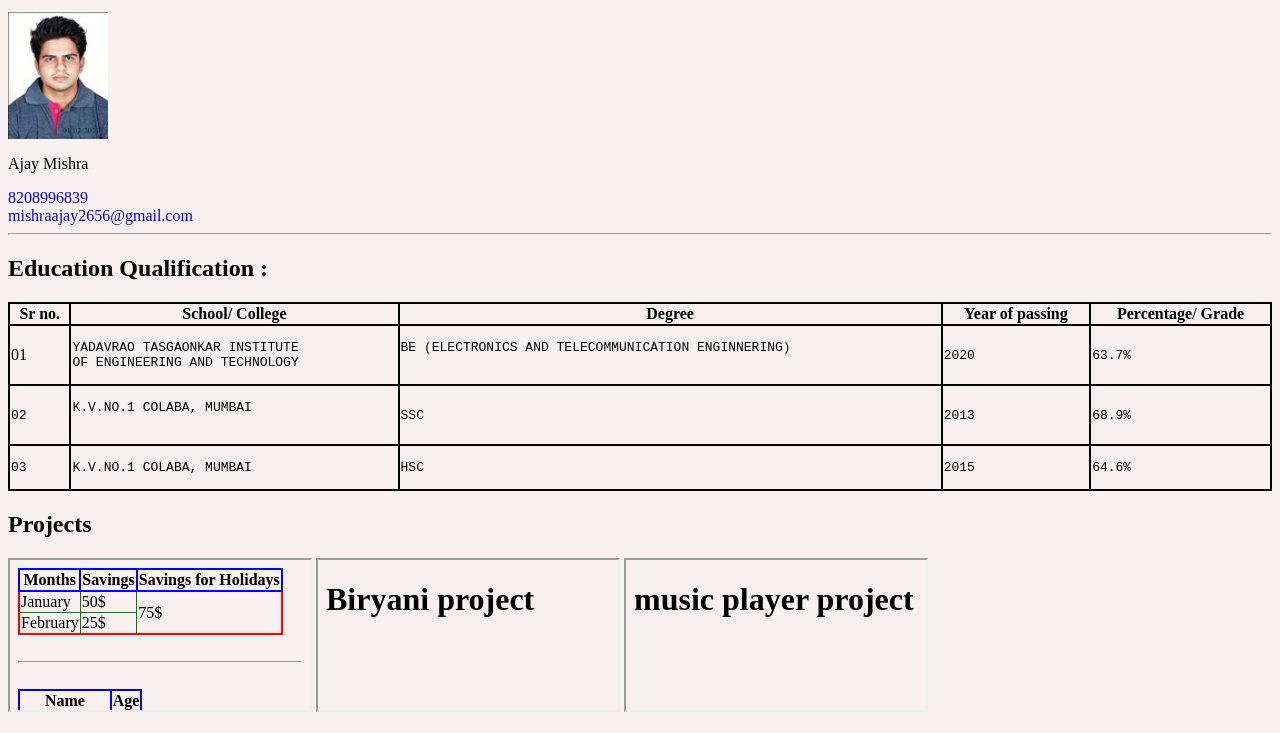
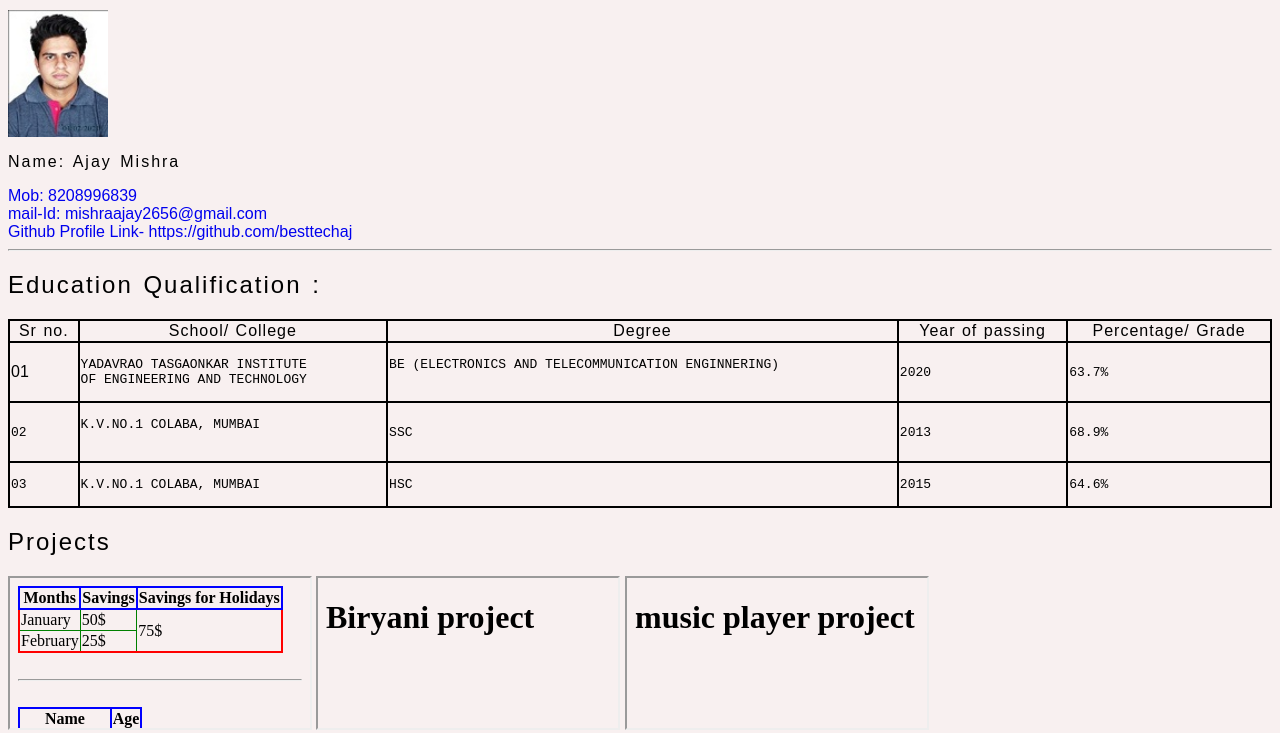
Before and after one commit to besttechaj/Qspider-Html-Tutorials, a plain HTML site: page Notes/lec_07_TextCssProperty_and_anchorTagCssProperty/project/resume.html in a window 1280 px wide. Shown: the part 89-822 px from the top of the page. Drawn offline with Linux system fonts and the light colour scheme.

```diff
--- a/Notes/lec_07_TextCssProperty_and_anchorTagCssProperty/project/resume.css
+++ b/Notes/lec_07_TextCssProperty_and_anchorTagCssProperty/project/resume.css
@@ -29,6 +29,11 @@
 th {
   border: 2px solid black;
 }
+th {
+  letter-spacing: 1px;
+  word-spacing: 1px;
+  font-weight: 300;
+}
 
 img {
   width: 100px;
@@ -41,4 +46,13 @@
 
 body {
   background-color: rgb(248, 240, 240);
+  font-family: sans-serif;
 }
+
+h2,
+li,
+p {
+  letter-spacing: 2px;
+  word-spacing: 2px;
+  font-weight: 300;
+}
--- a/Notes/lec_07_TextCssProperty_and_anchorTagCssProperty/project/resume.html
+++ b/Notes/lec_07_TextCssProperty_and_anchorTagCssProperty/project/resume.html
@@ -9,9 +9,14 @@
   <body>
     <h1 id="rr">Resume</h1>
     <img src="./Ajay.jpeg" alt="pic" title="ajay" />
-    <p>Ajay Mishra</p>
-    <a href="tel:8208996839">8208996839</a>
-    <a href="mailto:mishraajay2656@gmail.com">mishraajay2656@gmail.com</a>
+    <p>Name: Ajay Mishra</p>
+    <a href="tel:8208996839">Mob: 8208996839</a>
+    <a href="mailto:mishraajay2656@gmail.com"
+      >mail-Id: mishraajay2656@gmail.com</a
+    >
+    <a href="https://github.com/besttechaj" target="_blank"
+      >Github Profile Link- https://github.com/besttechaj</a
+    >
     <hr />
     <h2>Education Qualification :</h2>
 
--- /dev/null
+++ b/Notes/lec_08_ImagesProperty/images.css
@@ -0,0 +1,44 @@
+img {
+  /* for horizontally image increase */
+  width: 200px;
+  /* for vertically image increase */
+  height: 200px;
+  /* for image outline  */
+  border: 4px solid rgb(123, 0, 255);
+  /* to create a circle border  */
+  border-radius: 50%;
+  /* padding : 0px 0px 0px 0px; */
+  /*  padding: 0px 0px */
+  /*  padding : 10px; */
+  /* padding-left : 10px; */
+  margin-top: 20px;
+  /* margin-left: 20px; */
+  /* to your image some shadow effect */
+  box-shadow: 10px 10px 10px red;
+  /* to blur the image  */
+  filter: blur(1px);
+  /* to increase brightness */
+  /* filter: brightness(1) */
+}
+
+/* small animation  on image  */
+img:hover {
+  /* filter: blur(0px); */
+  transition: 7s;
+  transform: rotate(2000deg);
+  /* margin-top: 100%; */
+  margin-left: 100%;
+}
+
+/* by default browser has some margin and padding. Hence to remove that you give set margin, padding to 0.
+Instead of passing the property individually to every element. Direct use universal or global selector to make change in every element by just writing one line of code */
+
+* {
+  margin: 0px;
+  padding: 0px;
+}
+
+#cs {
+  border: 1px solid red;
+  text-align: right;
+}
```
Also changed, not shown: Notes/lec_08_ImagesProperty/images.html (added, +39 -0 lines), Notes/lec_08_ImagesProperty/css-box-model.png (added), 3 other files.
